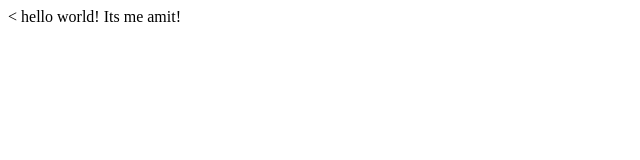
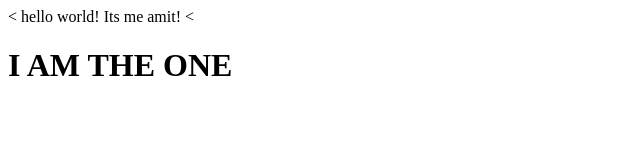
Before and after one commit to amitshrestha-15/htmlcss, a plain HTML site: page index.html in a window 1280 px wide. Shown: the whole page, without its empty margins (0-640 px from the left). Drawn offline with Linux system fonts and the light colour scheme.

Commit message:
Added heading

```diff
--- a/index.html
+++ b/index.html
@@ -7,5 +7,6 @@
   <body>
     hello world!
     Its me amit!
+    <<h1>I AM THE ONE</h1>
   </body>
 </html>
```
